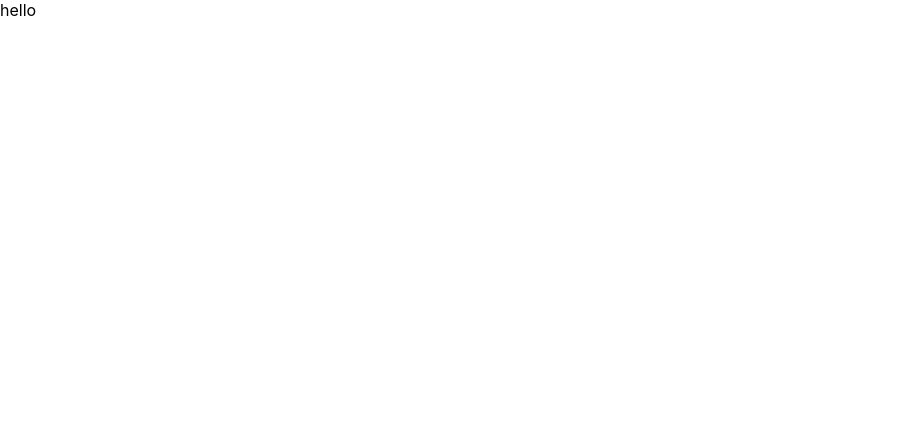
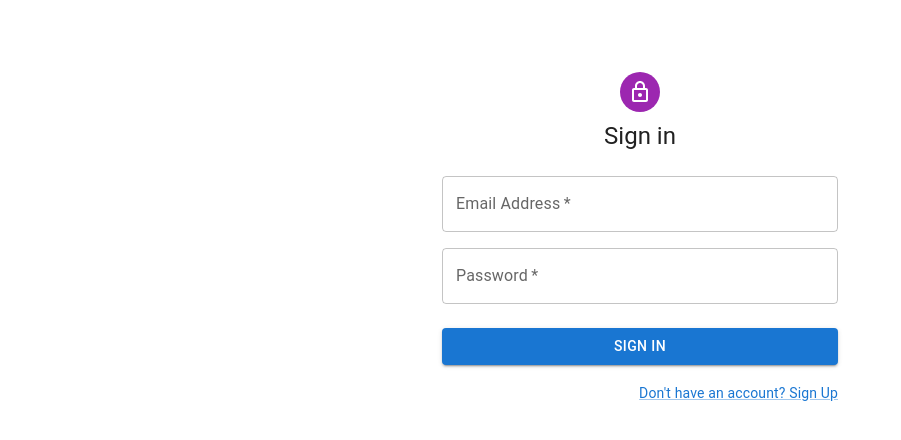
Before and after one commit to MaryiaVarabyevaa/TicketBuy, a React (Create React App) app in the folder client/: page / in a window 1280 px wide. Shown: the top 440 px of the page, without its empty margins (0-901 px from the left). Built offline with nearby package versions, Linux system fonts and the light colour scheme.

Commit message:
feat: add LoginPage

```diff
--- a/client/package.json
+++ b/client/package.json
@@ -3,6 +3,10 @@
   "version": "0.1.0",
   "private": true,
   "dependencies": {
+    "@emotion/react": "^11.10.5",
+    "@emotion/styled": "^11.10.5",
+    "@mui/icons-material": "^5.10.14",
+    "@mui/material": "^5.10.14",
     "@testing-library/jest-dom": "^5.16.5",
     "@testing-library/react": "^13.4.0",
     "@testing-library/user-event": "^13.5.0",
@@ -10,6 +14,7 @@
     "@types/node": "^16.18.3",
     "@types/react": "^18.0.25",
     "@types/react-dom": "^18.0.9",
+    "axios": "^1.1.3",
     "react": "^18.2.0",
     "react-dom": "^18.2.0",
     "react-scripts": "5.0.1",
--- a/client/src/App.tsx
+++ b/client/src/App.tsx
@@ -1,9 +1,10 @@
 import React from 'react';
+import LoginPage from "./pages/loginPage/LoginPage";
 
-function App() {
+function App()  {
   return (
     <div className="App">
-     hello
+        <LoginPage />
     </div>
   );
 }
--- /dev/null
+++ b/client/src/pages/loginPage/LoginPage.tsx
@@ -0,0 +1,133 @@
+import * as React from 'react';
+import {useState} from 'react';
+import {
+    Avatar,
+    Box,
+    Button,
+    Container,
+    createTheme,
+    CssBaseline,
+    Grid,
+    Link,
+    TextField,
+    ThemeProvider,
+    Typography
+} from "@mui/material";
+import LockOutlinedIcon from '@mui/icons-material/LockOutlined';
+
+const theme = createTheme();
+
+const LoginPage = () => {
+    const [isAuth, setIsAuth] = useState(true);
+
+    const handleClick = () => {
+        setIsAuth(!isAuth);
+        console.log(isAuth);
+    }
+
+    const handleSubmit = (event: React.FormEvent<HTMLFormElement>) => {
+        event.preventDefault();
+        const data = new FormData(event.currentTarget);
+        console.log({
+            email: data.get('email'),
+            password: data.get('password'),
+        });
+    };
+
+    return (
+        <ThemeProvider theme={theme}>
+            <Container component="main" maxWidth="xs">
+                <CssBaseline />
+                <Box
+                    sx={{
+                        marginTop: 8,
+                        display: 'flex',
+                        flexDirection: 'column',
+                        alignItems: 'center',
+                    }}
+                >
+                    <Avatar sx={{ m: 1, bgcolor: 'secondary.main' }}>
+                        <LockOutlinedIcon />
+                    </Avatar>
+                    <Typography component="h1" variant="h5">
+                        {
+                            isAuth? 'Sign in' : 'Sign up'
+                        }
+                    </Typography>
+                    <Box component="form" noValidate onSubmit={handleSubmit} sx={{ mt: 3 }}>
+                        <Grid container spacing={2}>
+                            {
+                                !isAuth &&  <Grid item xs={12} sm={6}>
+                                    <TextField
+                                        autoComplete="given-name"
+                                        name="firstName"
+                                        required
+                                        fullWidth
+                                        id="firstName"
+                                        label="First Name"
+                                        autoFocus
+                                    />
+                                </Grid>
+
+                            }
+                            {
+                                !isAuth &&  <Grid item xs={12} sm={6}>
+                                    <TextField
+                                        required
+                                        fullWidth
+                                        id="lastName"
+                                        label="Last Name"
+                                        name="lastName"
+                                        autoComplete="family-name"
+                                    />
+                                </Grid>
+                            }
+                            <Grid item xs={12}>
+                                <TextField
+                                    required
+                                    fullWidth
+                                    id="email"
+                                    label="Email Address"
+                                    name="email"
+                                    autoComplete="email"
+                                />
+                            </Grid>
+                            <Grid item xs={12}>
+                                <TextField
+                                    required
+                                    fullWidth
+                                    name="password"
+                                    label="Password"
+                                    type="password"
+                                    id="password"
+                                    autoComplete="new-password"
+                                />
+                            </Grid>
+                        </Grid>
+                        <Button
+                            type="submit"
+                            fullWidth
+                            variant="contained"
+                            sx={{ mt: 3, mb: 2 }}
+                        >
+                            {
+                                isAuth? 'Sign in' : 'Sign up'
+                            }
+                        </Button>
+                        <Grid container justifyContent="flex-end">
+                            <Grid item>
+                                <Link href="#" variant="body2" onClick={handleClick}>
+                                    {
+                                        isAuth? "Don't have an account? Sign Up": "Already have an account? Sign in"
+                                    }
+                                </Link>
+                            </Grid>
+                        </Grid>
+                    </Box>
+                </Box>
+            </Container>
+        </ThemeProvider>
+    )
+}
+
+export default LoginPage;
```
Also changed, not shown: 1 other file (tests, documents, lock files or other folders).
